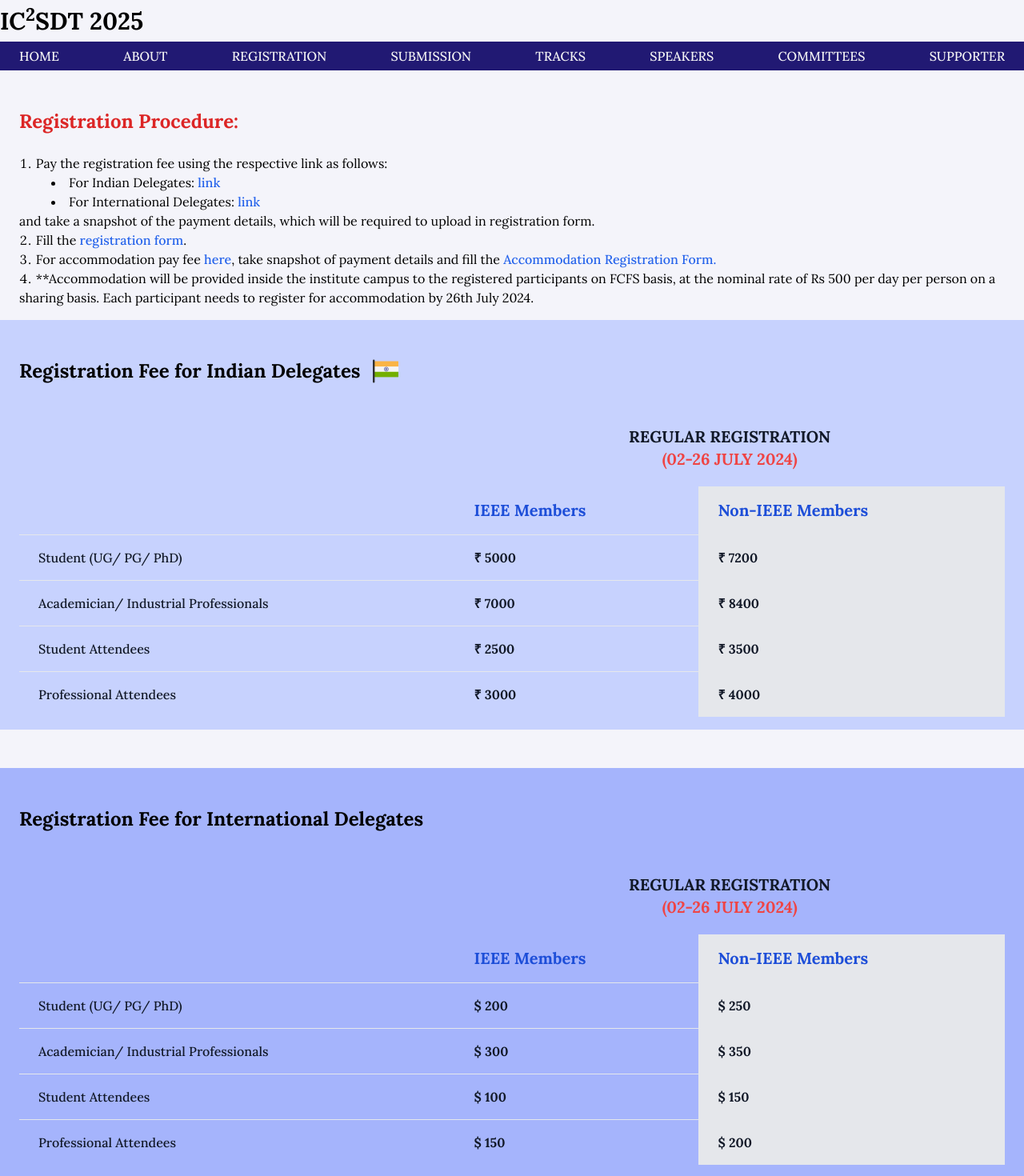
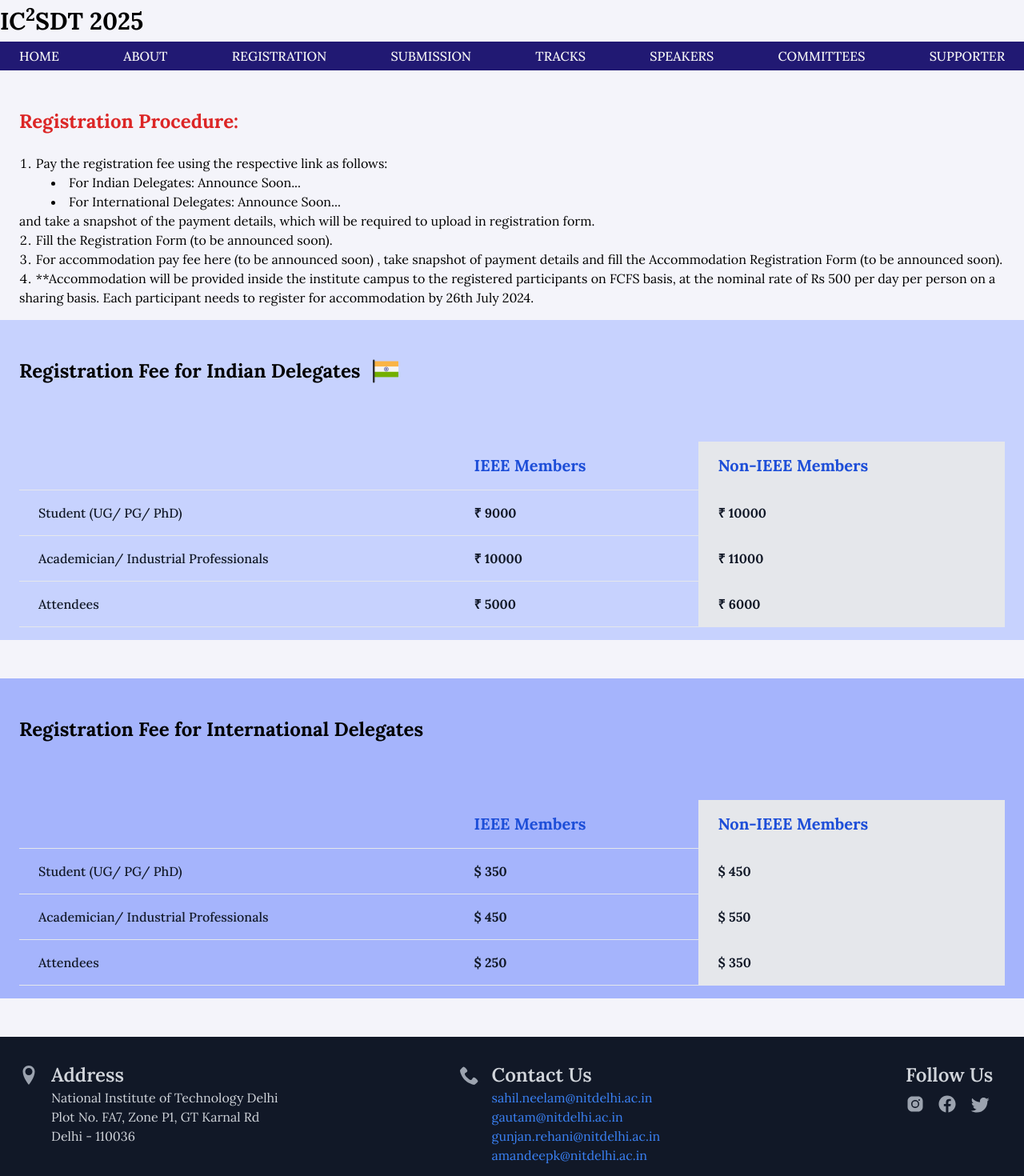
Before and after one commit to trivedi-utkarsh/IC2SDT2025, a Next.js app: page /registration in a window 1280 px wide. Shown: the top 1470 px of the page at 80% size. Built offline with nearby package versions, Linux system fonts and the light colour scheme.

Commit message:
registration

```diff
--- a/components/registrationPage/FeeTable.jsx
+++ b/components/registrationPage/FeeTable.jsx
@@ -18,8 +18,8 @@
               <th scope="col" className="px-6 py-3 ">
               </th>
               <th colSpan={2} scope="col" className="text-xl font-black text-gray-900 text-center px-6 py-5">
-                Regular Registration <br />
-                <span className="text-red-500">(02-26 July 2024)</span>
+                {/* Regular Registration <br /> */}
+                {/* <span className="text-red-500">(02-26 July 2024)</span> */}
               </th>
               {/* <th colSpan={2} scope="col" className="text-xl font-black text-gray-900 text-center px-6 py-5">
                 Late Registration  <br />
@@ -49,10 +49,10 @@
                 Student (UG/ PG/ PhD)
               </th>
               <td className="text-base font-black text-gray-900 px-6 py-4">
-                ₹ 5000
+                ₹ 9000
               </td>
               <td className="text-base font-black text-gray-900 px-6 py-4 bg-gray-200 ">
-                ₹ 7200
+                ₹ 10000
               </td>
               {/* <td className="text-base font-black text-gray-900 px-6 py-4">
                 ₹ 6500
@@ -66,10 +66,10 @@
                 Academician/ Industrial Professionals
               </th>
               <td className="text-base font-black text-gray-900 px-6 py-4">
-                ₹ 7000
+                ₹ 10000
               </td>
               <td className="text-base font-black text-gray-900 px-6 py-4 bg-gray-200 ">
-                ₹ 8400
+                ₹ 11000
               </td>
               {/* <td className="text-base font-black text-gray-900 px-6 py-4">
                 ₹ 8500
@@ -80,13 +80,13 @@
             </tr>
             <tr className="border-b border-gray-200 ">
               <th scope="row" className="text-base font-black text-gray-900 px-6 py-4 font-medium text-gray-900  dark:text-white ">
-                Student Attendees
+                Attendees
               </th>
               <td className="text-base font-black text-gray-900 px-6 py-4">
-                ₹ 2500
+                ₹ 5000
               </td>
               <td className="text-base font-black text-gray-900 px-6 py-4 bg-gray-200 ">
-                ₹ 3500
+                ₹ 6000
               </td>
               {/* <td className="text-base font-black text-gray-900 px-6 py-4">
                 ₹ 3500
@@ -95,7 +95,7 @@
                 ₹ 4500
               </td> */}
             </tr>
-            <tr>
+            {/* <tr>
               <th scope="row" className="text-base font-black text-gray-900 px-6 py-4 font-medium text-gray-900  dark:text-white ">
                 Professional Attendees
               </th>
@@ -110,8 +110,8 @@
               </td>
               <td className="text-base font-black text-gray-900 px-6 py-4 bg-gray-200 ">
                 ₹ 5000
-              </td> */}
-            </tr>
+              </td> }
+            </tr> */}
           </tbody>
         </table>
       </div>
@@ -128,8 +128,8 @@
               <th scope="col" className="px-6 py-3 ">
               </th>
               <th colSpan={2} scope="col" className="text-xl font-black text-gray-900 text-center px-6 py-5">
-                Regular Registration <br />
-                <span className="text-red-500">(02-26 July 2024)</span>
+                {/* Regular Registration <br /> */}
+                {/* <span className="text-red-500">(02-26 July 2024)</span> */}
               </th>
               {/* <th colSpan={2} scope="col" className="text-xl font-black text-gray-900 text-center px-6 py-5">
                 Late Registration  <br />
@@ -159,10 +159,10 @@
                 Student (UG/ PG/ PhD)
               </th>
               <td className="text-base font-black text-gray-900 px-6 py-4">
-                $ 200
+                $ 350
               </td>
               <td className="text-base font-black text-gray-900 px-6 py-4 bg-gray-200 ">
-                $ 250
+                $ 450
               </td>
               {/* <td className="text-base font-black text-gray-900 px-6 py-4">
                 $ 230
@@ -176,10 +176,10 @@
                 Academician/ Industrial Professionals
               </th>
               <td className="text-base font-black text-gray-900 px-6 py-4">
-                $ 300
+                $ 450
               </td>
               <td className="text-base font-black text-gray-900 px-6 py-4 bg-gray-200 ">
-                $ 350
+                $ 550
               </td>
               {/* <td className="text-base font-black text-gray-900 px-6 py-4">
                 $ 330
@@ -190,13 +190,13 @@
             </tr>
             <tr className="border-b border-gray-200 ">
               <th scope="row" className="text-base font-black text-gray-900 px-6 py-4 font-medium text-gray-900  dark:text-white ">
-                Student Attendees
+                Attendees
               </th>
               <td className="text-base font-black text-gray-900 px-6 py-4">
-                $ 100
+                $ 250
               </td>
               <td className="text-base font-black text-gray-900 px-6 py-4 bg-gray-200 ">
-                $ 150
+                $ 350
               </td>
               {/* <td className="text-base font-black text-gray-900 px-6 py-4">
                 $ 120
@@ -205,7 +205,7 @@
                 $ 170
               </td> */}
             </tr>
-            <tr>
+            {/* <tr>
               <th scope="row" className="text-base font-black text-gray-900 px-6 py-4 font-medium text-gray-900  dark:text-white ">
                 Professional Attendees
               </th>
@@ -220,8 +220,8 @@
               </td>
               <td className="text-base font-black text-gray-900 px-6 py-4 bg-gray-200 ">
                 $ 220
-              </td> */}
-            </tr>
+              </td> }
+            </tr> */}
           </tbody>
         </table>
       </div>
--- a/components/registrationPage/Registration.jsx
+++ b/components/registrationPage/Registration.jsx
@@ -20,14 +20,18 @@
           <ol class="list-decimal list-inside">
             <li>Pay the registration fee using the respective link as follows: <br />
               <ul class="list-disc list-inside ml-10">
-                <li>For Indian Delegates: <a class="font-medium text-blue-600 hover:underline" href="https://eazypay.icicibank.com/eazypayLink?P1=yyWoH6a5jVOW9AfoZEXS9w==" target="_blank">link</a></li>
-                <li>For International Delegates: <a class="font-medium text-blue-600 hover:underline" href="https://rzp.io/l/vOTQuQqKgr" target="_blank">link</a></li>
+                {/* <li>For Indian Delegates: <a class="font-medium text-blue-600 hover:underline" href="https://eazypay.icicibank.com/eazypayLink?P1=yyWoH6a5jVOW9AfoZEXS9w==" target="_blank">link</a></li> */}
+                <li>For Indian Delegates: Announce Soon...</li>
+                {/* <li>For International Delegates: <a class="font-medium text-blue-600 hover:underline" href="https://rzp.io/l/vOTQuQqKgr" target="_blank">link</a></li> */}
+                <li>For International Delegates: Announce Soon...</li>
               </ul >
             and take a snapshot of the payment details, which will be required to upload in registration form.
             </li>
-            <li>Fill the <a class="font-medium text-blue-600 hover:underline" href="https://forms.gle/kp8UDxa5HCMfjY7j7" target="_blank">registration form
-            </a>.
-              <li>For accommodation pay fee <a class="font-medium text-blue-600 hover:underline" href="https://eazypay.icicibank.com/eazypayLink?P1=yyWoH6a5jVOW9AfoZEXS9w==" target="_blank"> here</a>, take snapshot of payment details and fill the <a class="font-medium text-blue-600 hover:underline" href="https://forms.gle/tWKJ1thddXFcJqxt7" target="_blank">Accommodation Registration Form.</a></li>
+            {/* <li>Fill the <a class="font-medium text-blue-600 hover:underline" href="https://forms.gle/kp8UDxa5HCMfjY7j7" target="_blank">registration form
+            </a>. */}
+            <li>Fill the Registration Form (to be announced soon).
+            <li>For accommodation pay fee here (to be announced soon) , take snapshot of payment details and fill the Accommodation Registration Form (to be announced soon).</li>
+              {/* <li>For accommodation pay fee <a class="font-medium text-blue-600 hover:underline" href="https://eazypay.icicibank.com/eazypayLink?P1=yyWoH6a5jVOW9AfoZEXS9w==" target="_blank"> here</a>, take snapshot of payment details and fill the <a class="font-medium text-blue-600 hover:underline" href="https://forms.gle/tWKJ1thddXFcJqxt7" target="_blank">Accommodation Registration Form.</a></li> */}
               <li>**Accommodation will be provided inside the institute campus to the registered participants on FCFS basis, at the nominal rate of Rs 500 per day per person on a sharing basis. Each participant needs to register for accommodation by 26th July 2024.</li>
             </li>
           </ol>
--- a/components/submissionsPage/Submissions.jsx
+++ b/components/submissionsPage/Submissions.jsx
@@ -1,13 +1,15 @@
-import { rules } from "./data";
 import { dates } from "./data";
 
-import Fees from "./Fees";
 //import ImportantDates from "./importantDates";
 
 export default function Submissions() {
   return (
     <>
-      <div>
+      <div className="text-3xl container flex sm:px-6 py-4 h-screen">
+        <div className="flex items-center justify-center w-full">
+        Coming Soon... </div>
+      </div>
+      {/* <div>
         <ImportantDates />
         <div className="container mx-auto px-12 sm:px-6 py-4">
         <h2 className="text-4xl font-bold my-8 text-center sm:text-left text-red-600">Camera-Ready Submission Instructions</h2>
@@ -35,12 +37,12 @@
               {/* <li className="list-disc leading-6 sm:leading-8">
                 Paper Submission: <span class="text-red-400"> Link will be updated soon</span> <br />
                 Accepted papers will be submitted for inclusion into IEEE Xplore subject to meeting IEEE Xplore’s scope and quality requirements
-              </li> */}
+              </li> }
             </ul>
           </section>
           <br />
         </div>
-      </div>
+      </div> */}
     </>
   );
 }
```
